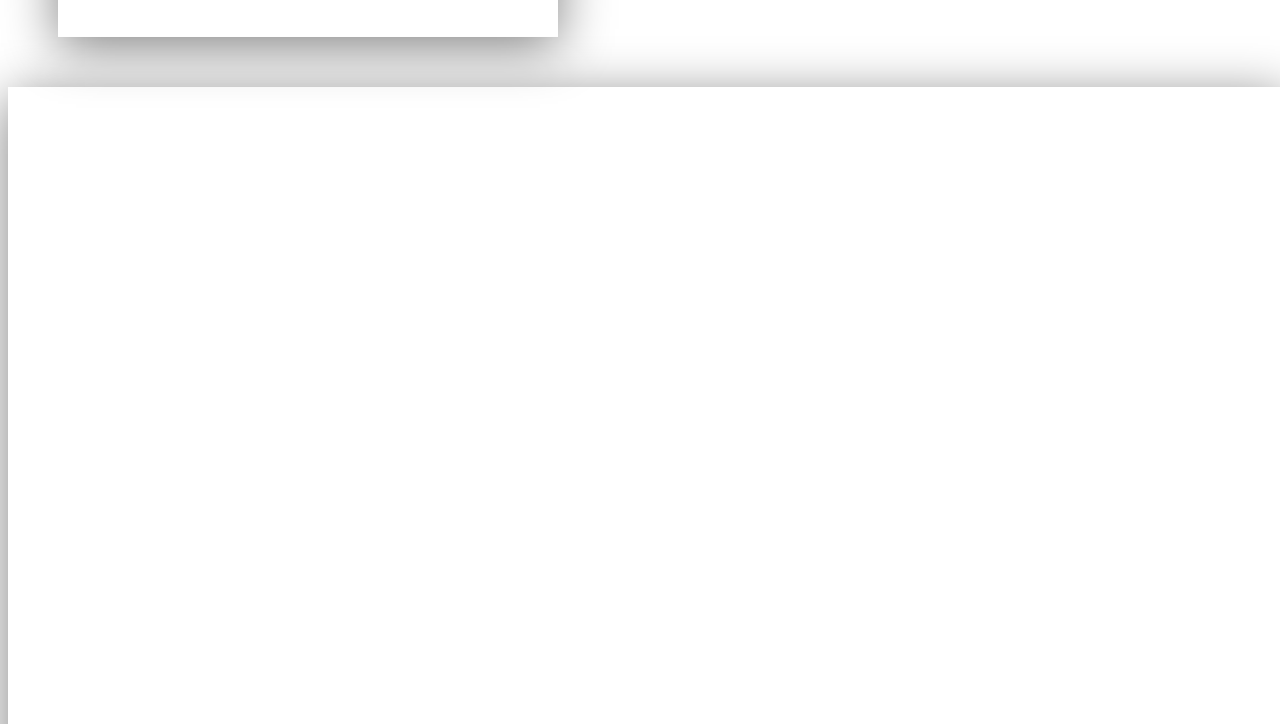
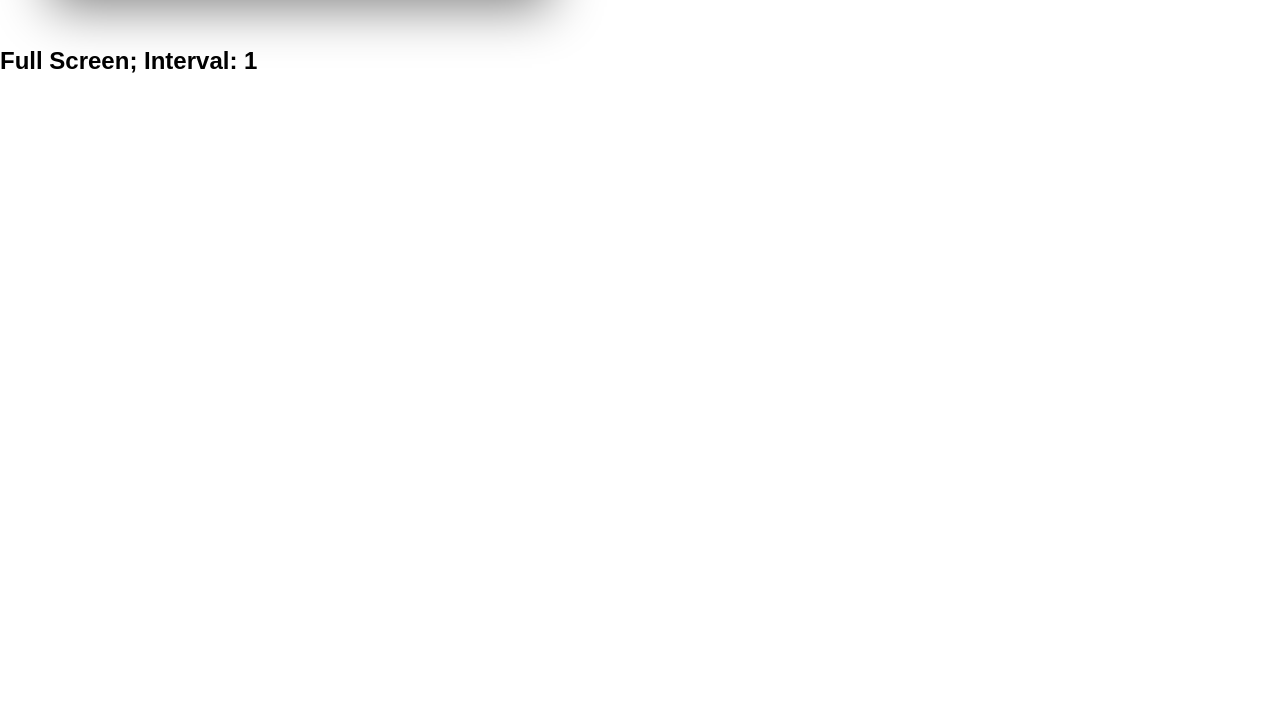
Before and after one commit to RevMatres/project_types-poc_1, a website built with webpack: page V2.2/index.html in a window 1280 px wide. Shown: the part 1496-2220 px from the top of the page. Built offline with nearby package versions, Linux system fonts and the light colour scheme.

Commit message:
adapted CSS to fourth canvas element

```diff
--- a/V2.2/index.html
+++ b/V2.2/index.html
@@ -3,6 +3,7 @@
     <title>Types - Proof of Concept</title>
     <style>
       * {
+        margin: 0px;
         font-family: sans-serif;
       }
       h1 {
@@ -18,6 +19,11 @@
       }
       canvas {
         box-shadow: 0px 10px 50px grey;
+      }
+
+      #divC4, #divC4>h1, #c4{
+        margin: 0px;
+        box-shadow: none;
       }
     </style>
   </head>
@@ -35,7 +41,10 @@
       <h2>Interval: 1</h2>
       <canvas id="c3"></canvas>
     </div>
-    <canvas id="c4" ></canvas>
+    <div id="divC4">
+      <h2>Full Screen; Interval: 1</h2>
+      <canvas id="c4"></canvas>
     <script src="index.js"></script>
+    </div>
   </body>
 </html>
```
